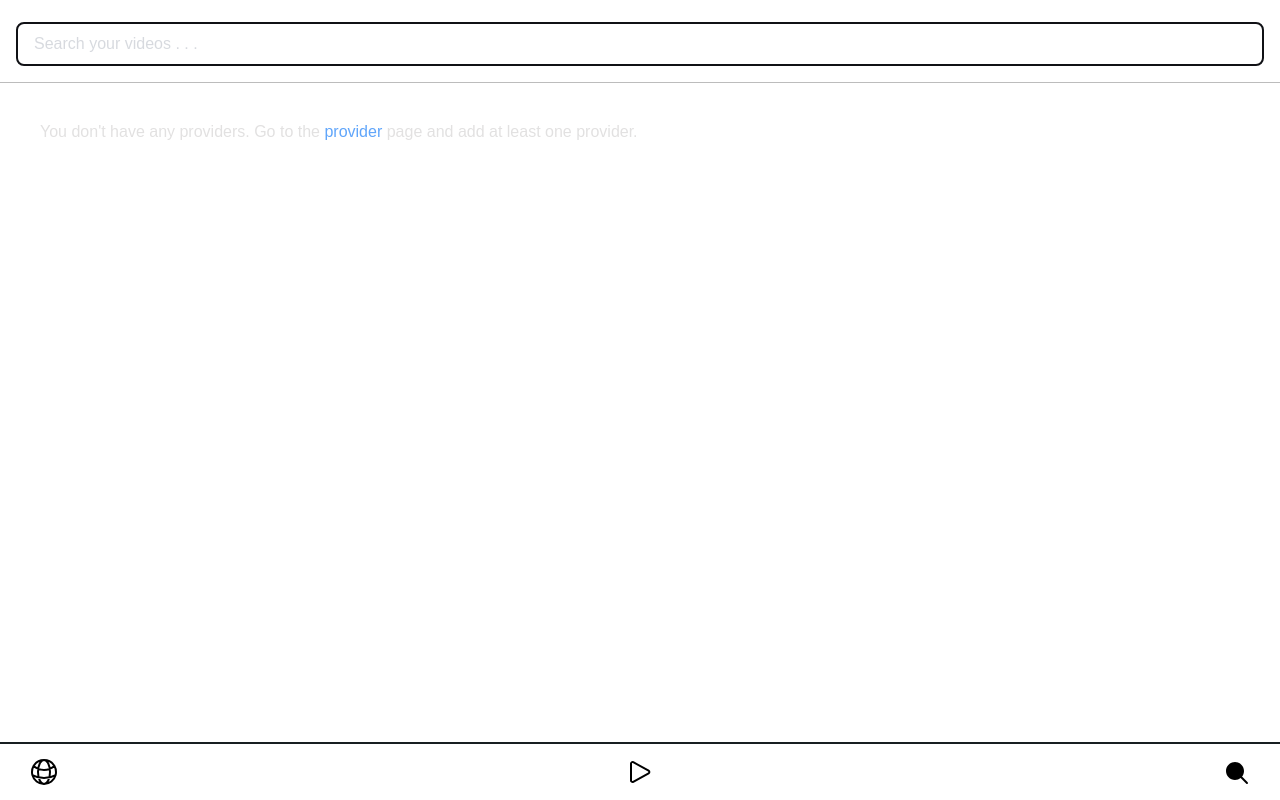
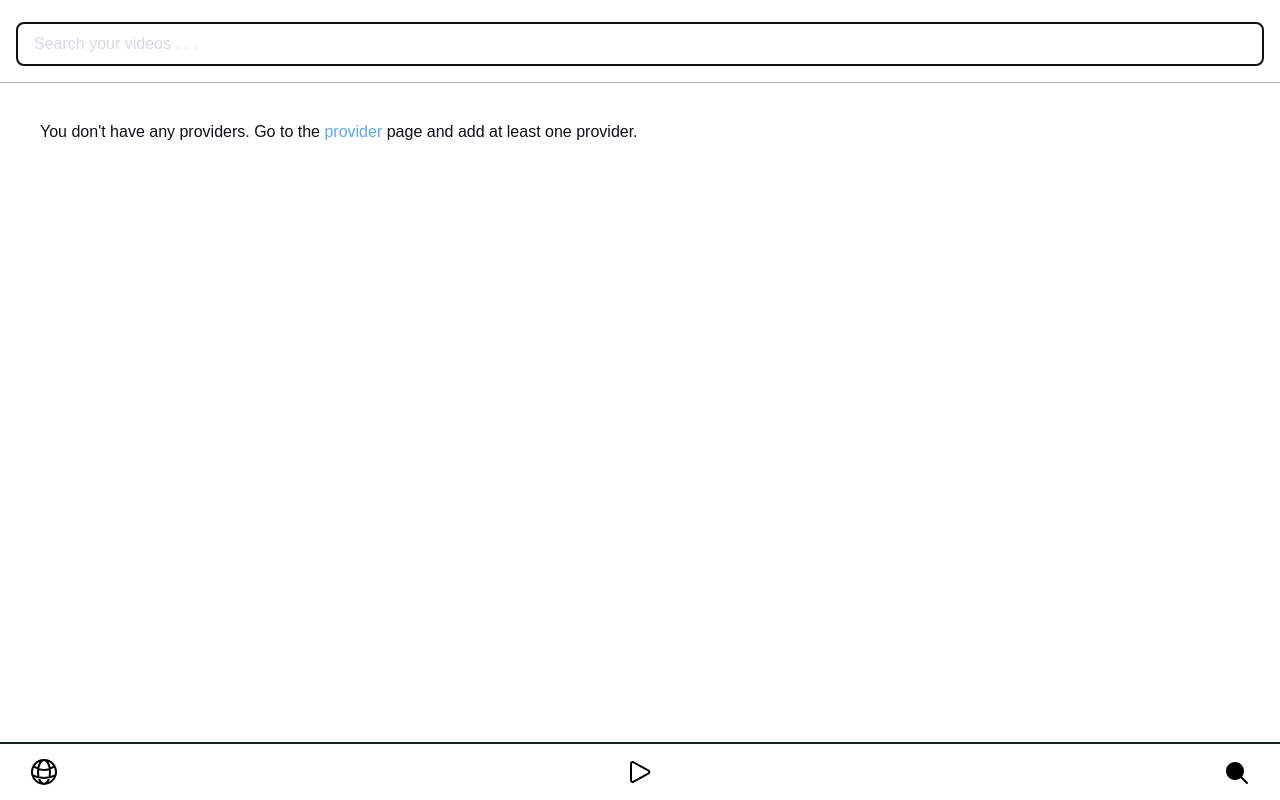
Before and after one commit to dagimg-dot/Vertideo, a React (Vite) app in the folder frontend/: page /search in a window 1280 px wide. Built offline with nearby package versions, Linux system fonts and the light colour scheme.

Commit message:
change text color in light mode

```diff
--- a/frontend/src/pages/Search.jsx
+++ b/frontend/src/pages/Search.jsx
@@ -23,12 +23,12 @@ const Search = () => {
           type="text"
           value={searchToken}
           onChange={(event) => setSearchToken(event.target.value)}
-          className="w-full placeholder:opacity-40 border-2 border-[#101115] dark:border-[#bbb]"
+          className="w-full placeholder:opacity-40 dark:bg-[#181f21] bg-white border-2 border-[#101115] dark:border-[#bbb] text-[#101115] dark:text-white"
           placeholder="Search your videos . . ."
         />
       </div>
       {providers.length === 0 ? (
-        <div className="absolute left-1/2 -translate-x-1/2 top-20 w-full p-10">
+        <div className="absolute left-1/2 -translate-x-1/2 top-20 w-full p-10 text-[#101115] dark:text-white">
           You don't have any providers. Go to the{" "}
           <Link to="/provider" className="text-blue-400">
             provider
@@ -36,7 +36,7 @@ const Search = () => {
           page and add at least one provider.
         </div>
       ) : (
-        <div className="flex flex-col gap-4 px-4 mt-24 mb-4">
+        <div className="flex flex-col gap-4 px-4 mt-24 mb-4  text-[#101115] dark:text-white ">
           {results.length === 0 ? (
             searchToken !== "" ? (
               <div className="text-center">
```
